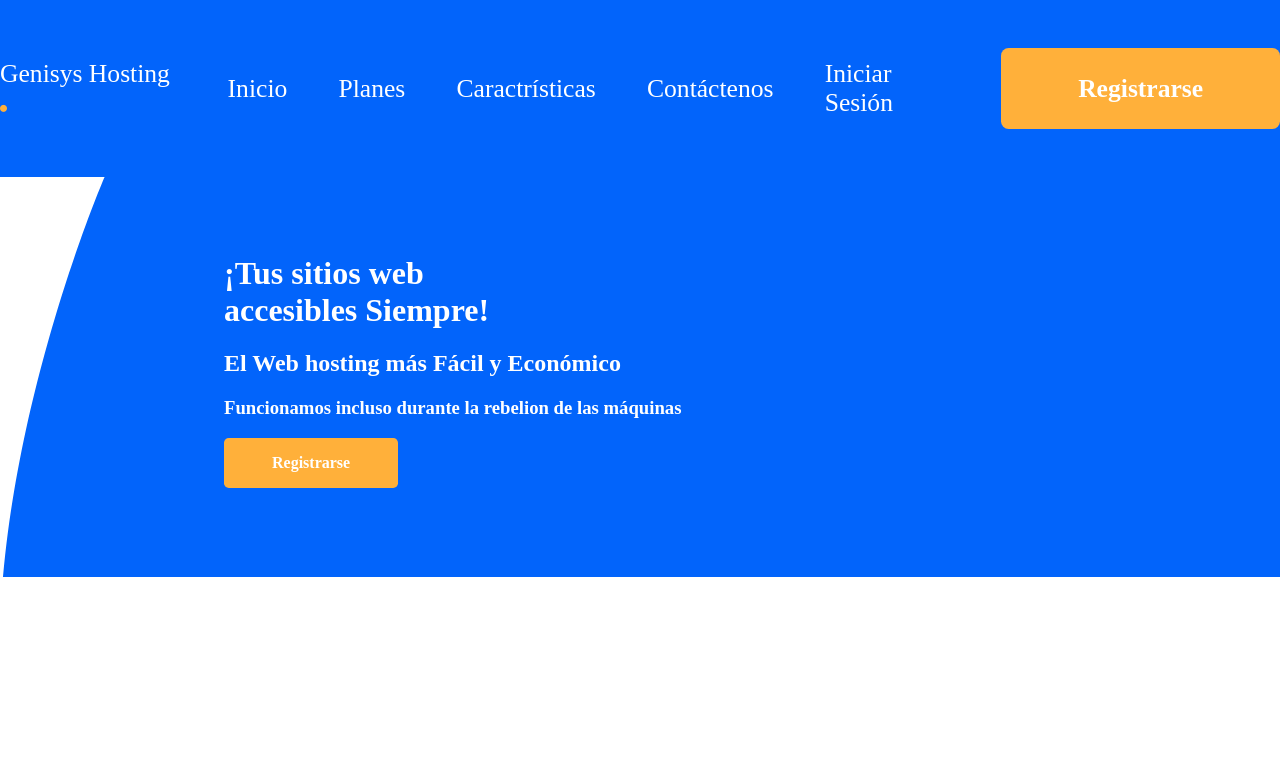
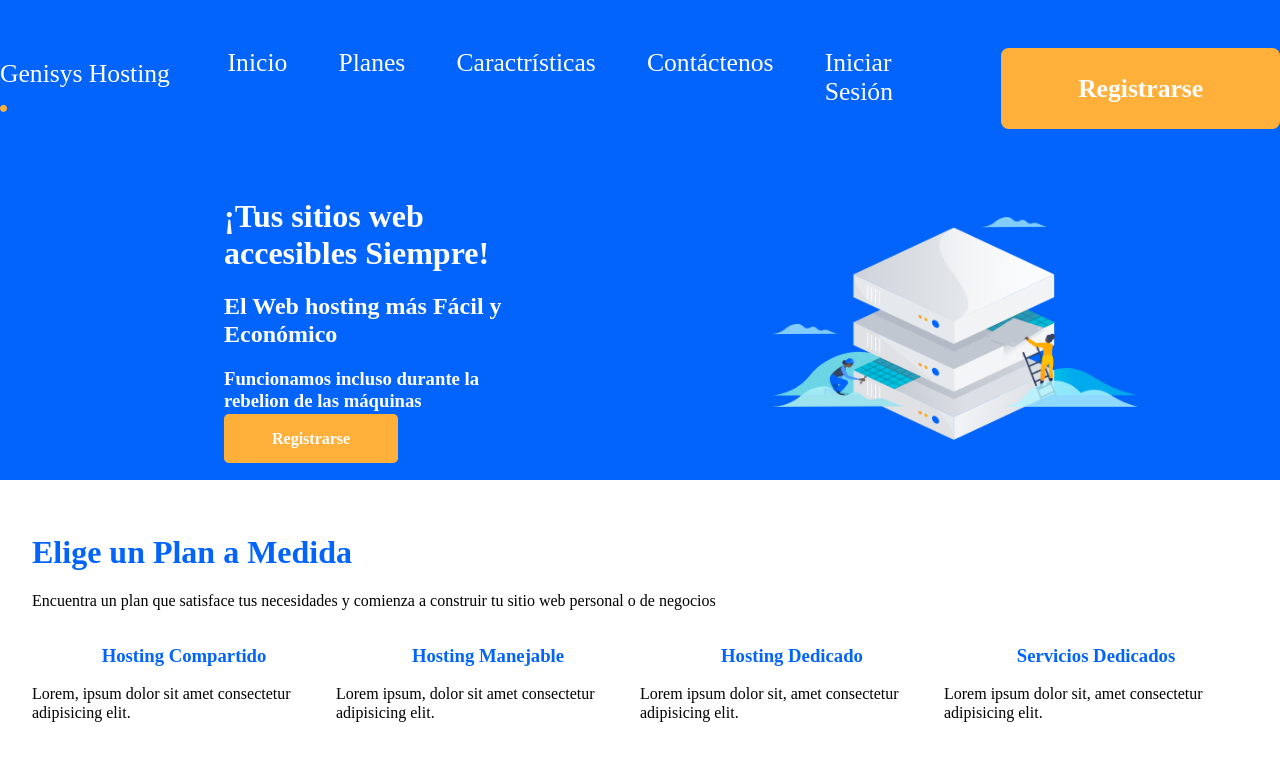
Before and after one commit to RudyRosa0318/ExamenRudy_IIParc, a plain HTML site: page index.html in a window 1280 px wide. Drawn offline with Linux system fonts and the light colour scheme.

Commit message:
update final

```diff
--- a/css/styles.css
+++ b/css/styles.css
@@ -25,13 +25,14 @@
       flex-direction: column;
       align-items: center;
       background-color: var(--primary);
+
   }
 
   div .secondary
   {
     display: flex;
     flex-direction: column;
-    align-items: center;
+    align-items: stretch;
 
   }
 
@@ -55,8 +56,6 @@
         margin-left: 2em;
       }
 
-
-
   }
 
   .header a {
@@ -64,15 +63,15 @@
     text-decoration: none;
     color:var(--white);
   }
-  h1{
+  .hero h1{
   color: var(--white);
 
   }
-  h2{
+  .hero h2{
     color: var(--white);
 
     }
-  h3{
+  .hero h3{
       color: var(--white);
 
     }
@@ -82,43 +81,74 @@
   }
 
   .hero{
-    height: 25em;
     background-image: url(../imagenes/Path\ 2.png);
     position: relative;
     display: flex;
     align-items: center;
-    justify-content: center;
+    background-position: top;
+    background-size: 100%px;
+    background-clip: content-box;
+
   }
   .hero::after {
-    content: "";
-    display: block;
-    top: 0;
-    left: 0;
-    right: 0;
-    bottom: 0;
-    position: absolute;
+   display: block;
+
   }
   .hero-content {
     position: relative;
-    z-index: 1;
-    flex: 1;
     padding-bottom: 2em;
     color: var(--white);
     text-align: left;
     margin-left: 14em;
   }
-  .hero-content i {
-    font-size: 2.5em;
-    color: var(--primary);
+  .hero-image img {
+    width: 100%;
+    display: flex;
+    flex-direction: column;
+  }
+
+  @media (min-width: 768px){
+    .hero-image img{
+      width: 50%;
+      position: relative;
+      flex: 1;
+
+      color: var(--white);
+      text-align: left;
+      margin-left: 14em;
+    }
   }
   .button {
     background-color: var(--secondary);
     padding: 1em 3em;
     border-radius: 0.3em;
-    display: inline-block;
     color: var(--white);
     text-decoration: none;
     font-size: 1em;
     font-weight: 700;
-    border: none;
   }
+  .packages {
+    padding: 2em;
+    border-color: black;
+    margin: 0em auto;
+  }
+
+  .package {
+    display: flex;
+    flex-direction: column;
+    align-items: center;
+  }
+  @media (min-width: 768px) {
+    .packages-container {
+      display: flex;
+      justify-content: space-between;
+    }
+  }
+  .container h1{
+    color: var(--primary);
+
+  }
+  .container h3{
+        color: var(--primary);
+
+      }
--- a/index.html
+++ b/index.html
@@ -32,7 +32,43 @@
           <h2><b>El Web hosting más Fácil y Económico</b></h2>
           <h3><b>Funcionamos incluso durante la rebelion de las máquinas</b></h3>
           <a href="#" class="button">Registrarse</a>
+
         </div>
-      </div>
+        <div class="hero-image">
+            <img src="imagenes/Hero Cloud Server Illustration.png" alt="server">
+        </div>
+    </div>
+    <div>
+
+        <div class="container">
+            <main class="packages">
+                <h1>Elige un Plan a Medida</h1>
+                <p>Encuentra un plan que satisface tus necesidades y comienza a construir tu sitio web personal o de negocios</p>
+                <div class="packages-container">
+                    <div class="package">
+                    <h3>Hosting Compartido</h3>
+
+                       Lorem, ipsum dolor sit amet consectetur adipisicing elit.
+                     </div>
+                     <div class="package">
+                       <h3>Hosting Manejable</h3>
+
+                       Lorem ipsum, dolor sit amet consectetur adipisicing elit.
+                     </div>
+                     <div class="package">
+                       <h3>Hosting Dedicado</h3>
+
+                       Lorem ipsum dolor sit, amet consectetur adipisicing elit.
+                     </div>
+                     <div class="package">
+                        <h3>Servicios Dedicados</h3>
+
+                        Lorem ipsum dolor sit, amet consectetur adipisicing elit.
+
+                    </div>
+            </main>
+        </div>
+
+    </div>
 </body>
 </html>
```
